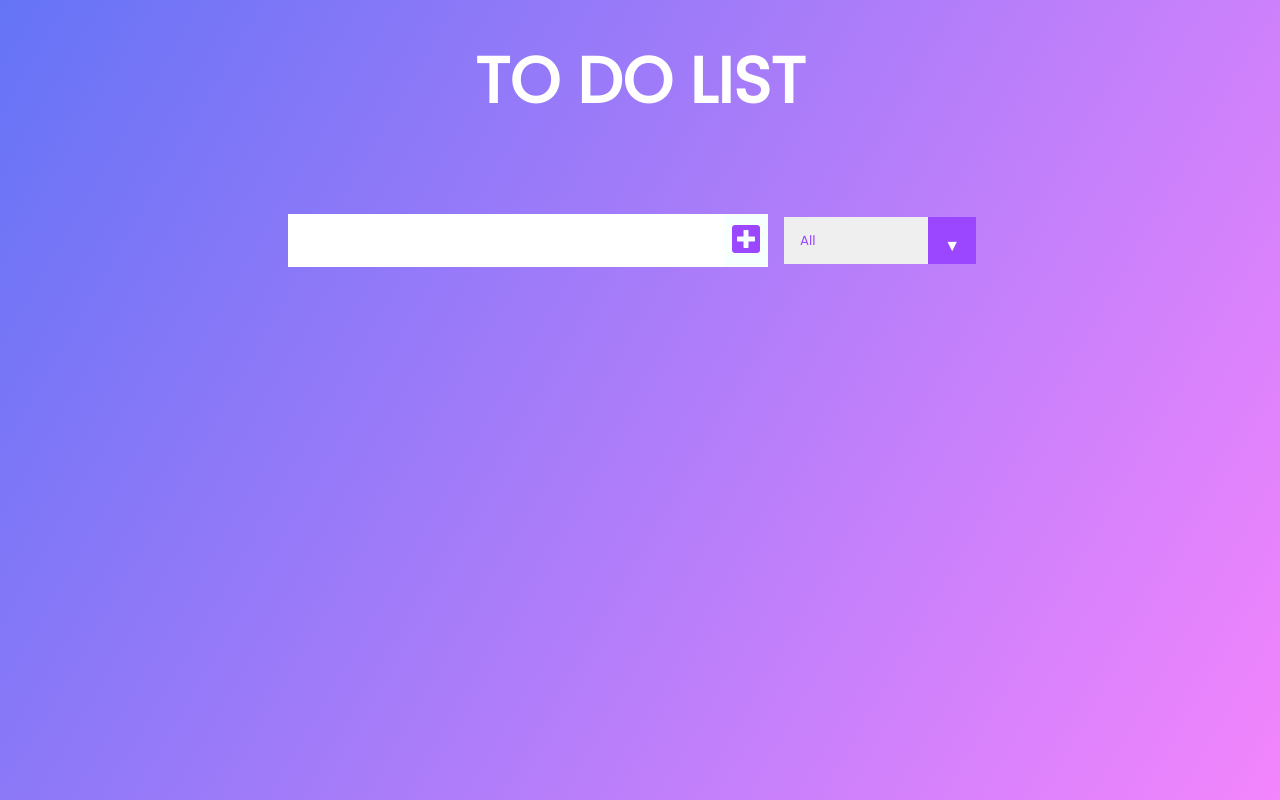
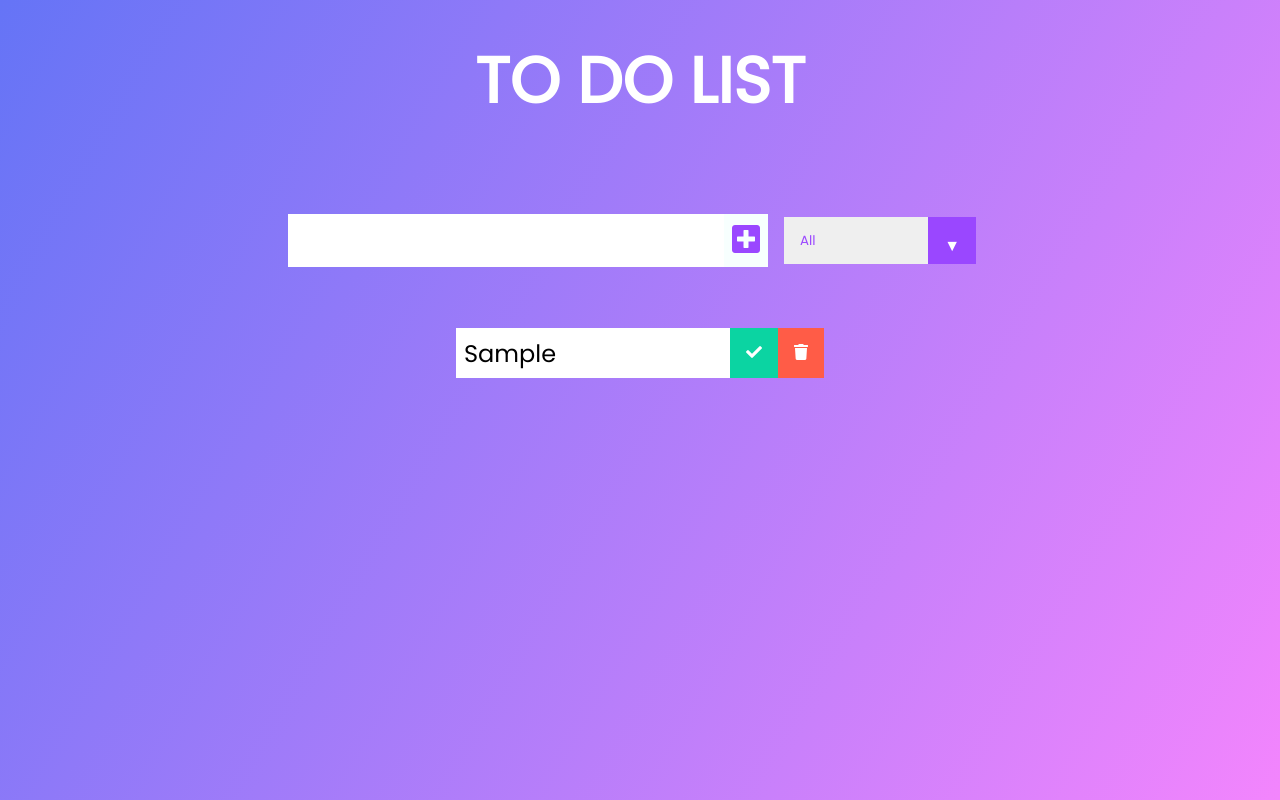
Before and after one commit to developer-abhay/To-Do-Task-List, a React (Create React App) app: page / in a window 1280 px wide. Both pictures are taken after typing "Sample" into the empty fields and a click on the button 746 px from the left and 240 px from the top of the page. Built offline with nearby package versions, Linux system fonts and the light colour scheme.

Commit message:
Added feature - Tasks can be added to list

```diff
--- a/src/App.css
+++ b/src/App.css
@@ -68,7 +68,7 @@
 
   .trash-btn,
   .complete-btn {
-    background: #9a47ff;
+    background: #ff5c47;
     color: white;
     border: none;
     padding: 1rem;
--- a/src/App.js
+++ b/src/App.js
@@ -4,7 +4,7 @@ import TodoList from './components/TodoList';
 import  { useState }  from 'react';
 
 function App() {
-  const [text , setText] = useState('');
+  const [inputText , setInputText] = useState('');
   const [listItem , setListItem] = useState([]);
 
   return (
@@ -12,8 +12,8 @@ function App() {
       <header>
         <h1>TO DO LIST</h1>
       </header>
-      <Form setText = {setText} setListItem={setListItem} listItem={listItem} text={text}/>
-      <TodoList />
+      <Form setInputText = {setInputText} setListItem={setListItem} listItem={listItem} inputText={inputText}/>
+      <TodoList listItem={listItem} />
     </div>
   );
 }
--- a/src/components/Form.js
+++ b/src/components/Form.js
@@ -5,26 +5,26 @@ import React from 'react';
 export default function Form(props) {
 
   const handleChange = (event) => {
-    props.setText(event.target.value)
+    props.setInputText(event.target.value)
   }
 
-  const submitHandler = (event) => {
+  const addItem = (event) => {
     event.preventDefault();
     props.setListItem([
       ...props.listItem,
     {
-      listItemText : props.text,
+      text : props.inputText,
       completed : false,
       id : Math.random()*1000
     }])
-    props.setText('');
+    props.setInputText('');
   }
 
 
   return (
       <form name="todo-form">
-        <input type="text" className="todo-input" value={props.text} onChange={handleChange}/>
-        <button onClick={submitHandler} className="todo-button" type="submit" >
+        <input type="text" className="todo-input" value={props.inputText} onChange={handleChange}/>
+        <button onClick={addItem} className="todo-button" type="submit" >
           <i className="fas fa-plus-square"></i>
         </button>
         <div className="select">
--- /dev/null
+++ b/src/components/Todo.js
@@ -0,0 +1,11 @@
+import React from 'react'
+
+export default function Todo(props) {
+  return (
+    <div className='todo'>
+      <li className='todo-item'>{props.text}</li>
+      <button className='complete-btn'><i className="fas fa-check"></i></button>
+      <button className='trash-btn'><i  className="fas fa-trash"></i></button>
+    </div>
+  )
+}
--- a/src/components/TodoList.js
+++ b/src/components/TodoList.js
@@ -1,10 +1,19 @@
-import React  from 'react'
+import React from "react";
+import Todo from "./Todo";
 
-export default function TodoList() {
+export default function TodoList(props) {
+
 
   return (
-      <div className="todo-container">
-        <ul className="todo-list"></ul>
-      </div>
-  )
+    <div className="todo-container">
+      <ul className="todo-list">
+        {props.listItem.map((element) => (
+          <Todo
+            text={element.text}
+            key={element.id}
+          />
+        ))}
+      </ul>
+    </div>
+  );
 }
```
